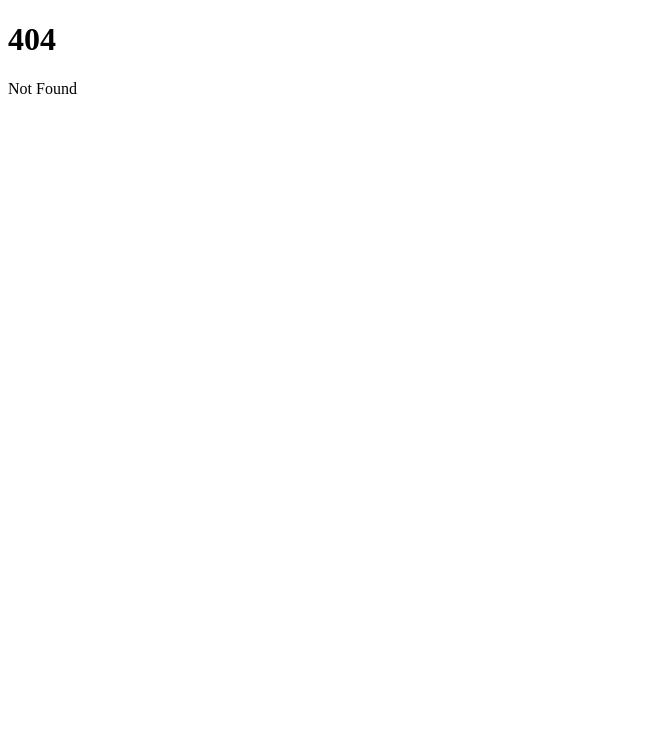
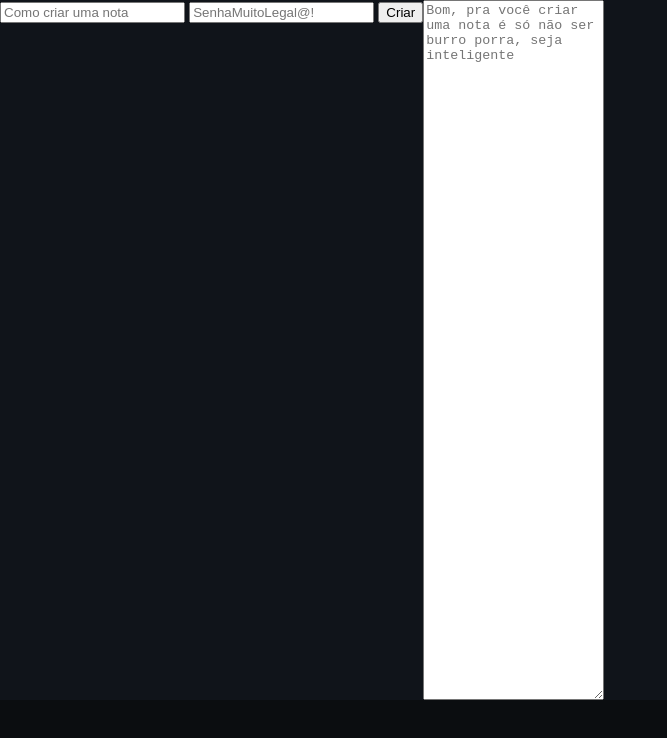
Before and after one commit to dukaslech/private-notes, a SvelteKit app: page /criar in a window 1280 px wide. Before the commit this address had no page. Shown: the top 738 px of the page, without its empty margins (0-667 px from the left). Built offline with nearby package versions, Linux system fonts and the light colour scheme.

Commit message:
Pagina Painel refeita

```diff
--- /dev/null
+++ b/src/routes/criar/+page.svelte
@@ -0,0 +1,29 @@
+<script>
+    import { page } from "$app/stores";
+    import { onMount } from "svelte";
+    import "./style.css";
+
+    let title = "";
+    let body = ""
+    let pass = "";
+    onMount(async () => {
+        token = localStorage.getItem("token");
+
+        if (!token || token === "semtoken") {
+            window.location.href = "/login";
+            return;
+        }
+    });
+</script>
+
+<div class="card">
+    <div class="inputs">
+        <input class="title" placeholder="Como criar uma nota" />
+        <input class="Senha" placeholder="SenhaMuitoLegal@!" />
+        <button class="btn-create">Criar</button>
+    </div>
+    <textarea
+        class="body"
+        placeholder="Bom, pra você criar uma nota é só não ser burro porra, seja inteligente"
+    ></textarea>
+</div>
--- /dev/null
+++ b/src/routes/criar/style.css
@@ -0,0 +1,41 @@
+:root {
+  /* Base */
+  --bg: #0b0d10;          /* fundo principal */
+  --panel: #10141a;       /* cards/caixas */
+  --panel-2: #0f1217;     /* variação */
+  --border: #1e2630;
+
+  --text: #e7edf6;
+  --muted: #a6b0bf;
+
+  --accent: #7c5cff;      /* roxo */
+  --accent-green: #22c55e; /* verde */
+  --accent-blue: #38bdf8; /* azul */
+
+  /* Estados */
+  --danger: #ef4444;
+  --shadow: 0 10px 30px rgba(0,0,0,.45);
+}
+
+* { box-sizing: border-box; }
+html, body { height: 100%; }
+
+body{
+  margin: 0;
+  font-family: system-ui, -apple-system, Segoe UI, Roboto, Arial;
+  background: var(--bg);
+  color: var(--text);
+}
+a { color: var(--accent); }
+
+.card {
+  background-color: var(--panel);
+  margin: 0 auto;
+  width: 100%;
+  height: 100%;
+  max-width: 1500px;
+  max-height: 700px;
+  display: flex;
+  flex-wrap: wrap;
+
+}
--- a/src/routes/login/+page.svelte
+++ b/src/routes/login/+page.svelte
@@ -64,7 +64,7 @@
         class="input"
         id="senha"
         type="password"
-        placeholder="Batata123@!"
+        placeholder="Abacate123@!"
         bind:value={userpassword}
       />
       <button class="btn" on:click={logar()}>Logar</button>
--- a/src/routes/login/style.css
+++ b/src/routes/login/style.css
@@ -106,7 +106,7 @@ a { color: var(--accent); }
 .btn {
   height: 40px;
   border-radius: 10px;
-  padding-left: 10px;
+  padding-left: 50px;
   font-size: 25px;
   background-color: var(--panel-2);
   color: var(--text);
--- a/src/routes/painel/+page.js
+++ /dev/null
@@ -1 +0,0 @@
-export const ssr = false;
--- a/src/routes/painel/style.css
+++ b/src/routes/painel/style.css
@@ -1,108 +1,138 @@
-/* src/routes/painel/page.css */
-body {
-  background-color: #070a12;
-}
-/* base */
-:global(body){
-  margin: 0;
-  min-height: 100vh;
-  font-family: system-ui, -apple-system, Segoe UI, Roboto, Arial, sans-serif;
-  background: #070a12;
-  color: #d7e1ff; /* menos branco */
+:root {
+  /* Base */
+  --bg: #0b0d10;          /* fundo principal */
+  --panel: #10141a;       /* cards/caixas */
+  --panel-2: #0f1217;     /* variação */
+  --border: #1e2630;
+
+  --text: #e7edf6;
+  --muted: #a6b0bf;
+
+  --accent: #7c5cff;      /* roxo */
+  --accent-green: #22c55e; /* verde */
+  --accent-blue: #38bdf8; /* azul */
+
+  /* Estados */
+  --danger: #ef4444;
+  --shadow: 0 10px 30px rgba(0,0,0,.45);
 }
 
-/* container */
-.wrap{
-  max-width: 1200px;
+* { box-sizing: border-box; }
+html, body { height: 100%; }
+
+body{
+  margin: 0;
+  font-family: system-ui, -apple-system, Segoe UI, Roboto, Arial;
+  background: var(--bg);
+  color: var(--text);
+}
+a { color: var(--accent); }
+
+
+.topbar {
+
   margin: 0 auto;
-  padding: clamp(12px, 2vw, 18px);
+  background-color: var(--panel);
+  width: 100%;
+  max-width: 600px;
+  display: flex;
+  justify-content: space-evenly;
+  flex-direction: row;
+  flex-wrap: wrap;
+  border-radius: 12px;
+  margin-bottom: 50px;
+    margin-top: 30px;
+
 }
 
-/* header */
-.topbar{
+.title {
+  padding: 10px;
+}
+
+.btn {
+  width: 15%;
+  height: 50px;
+  margin-top: 25px;
+  margin-left: 10px;
+  font-size: 25px;
+
+  background-color: var(--panel-2);
+  color: var(--text);
+  border: solid var(--border) 1px;
+  border-radius: 10px;
+}
+
+.btn:hover {
+  background-color: #111418;
+}
+
+.grid {
+  background-color: var(--panel);
+  width: 100%;
+  max-width: 1500px;
+  margin: 0 auto;
+  height: auto;
+  display: flex;
+  flex-direction: row;
+  gap: 10px;
+  flex-wrap: wrap;
+  /*justify-content: space-evenly;*/
+  padding-top: 20px;
+  padding-bottom: 20px;
+  padding-right: 15px;
+  padding-left: 15px;
+  flex: 1 0 0;
+}
+
+.card {
+  background-color: var(--panel-2);
+  width: 150px;
+  height: 60px;
   display: flex;
   align-items: center;
-  justify-content: space-between;
-  gap: 12px;
-
-  padding: clamp(14px, 2vw, 18px);
-  border: 1px solid rgba(255,255,255,.06);
-  background: #0b1020;           /* mais “escuro sólido” */
-  border-radius: 18px;
-  box-shadow: 0 18px 50px rgba(0,0,0,.55);
+  justify-content: center;
 }
 
-.title{
-  margin: 0;
-  font-size: clamp(22px, 4vw, 54px);
-  font-weight: 900;
-  letter-spacing: .6px;
-  line-height: 1.05;
-  color: #cdd9ff;               /* menos branco */
+.card-title {
+  text-align: center;
 }
 
-.user{
-  color: #9fb2ff;               /* destaque suave */
+a {
+  text-decoration: none;
+  color: var(--text);
 }
 
-/* button */
-.btn{
-  height: 44px;
-  padding: 0 18px;
-  border: 1px solid rgba(255,255,255,.06);
+
+/* CELULAR */
+
+@media only screen and (max-width: 480px){
+  .topbar {
+    margin: 0 auto;
+    background-color: var(--panel);
+    width: 100%;
+    max-width: 600px;
+    height: auto;
+    display: flex;
+    /*justify-content: space-evenly;*/
+    flex-direction: row;
+    flex-wrap: wrap;
     border-radius: 12px;
-
-  background: linear-gradient(135deg, #6d28d9, #16a34a); /* menos neon */
-  color: #06110a;
-  font-weight: 900;
-  cursor: pointer;
-  white-space: nowrap;
-  transition: transform .06s, filter .15s;
+    margin-bottom: 50px;
   }
 
-.btn:hover{ filter: brightness(1.03); }
-.btn:active{ transform: translateY(1px); }
+  .btn {
+    width: 15%;
+    height: 50px;
+    font-size: 15px;
 
-/* grid */
-.grid{
-  margin-top: 16px;
-  display: grid;
-  gap: 14px;
-  grid-template-columns: repeat(auto-fit, minmax(220px, 1fr));
+    background-color: var(--panel-2);
+    color: var(--text);
+    border: solid var(--border) 1px;
+    border-radius: 10px;
+    margin-bottom: 10px;
   }
 
-/* card */
-.card{
-  padding: 16px;
-  border-radius: 16px;
-  border: 1px solid rgba(255,255,255,.06);
-  background: #0b1020;          /* igual ao header */
-  box-shadow: 0 10px 28px rgba(0,0,0,.45);
-  transition: transform .08s, border-color .15s, background .15s;
+  .title {
+    padding: 0px;
   }
-
-.card:hover{
-  transform: translateY(-2px);
-  border-color: rgba(109,40,217,.35); /* roxo suave */
-  background: #0d1428;
 }
-
-/* title inside card */
-.card-title{
-  margin: 0;
-  font-size: 16px;
-  font-weight: 800;
-  color: #c6d3ff;              /* menos branco */
-  overflow: hidden;
-  text-overflow: ellipsis;
-  white-space: nowrap;
-}
-
-@media (max-width: 520px){
-  .topbar{ flex-direction: column; align-items: flex-start; }
-  .btn{ width: 100%; }
-}
-
-@media (prefers-reduced-motion: reduce){
-  .btn, .card{ transition: none; }
-}
```
Also changed, not shown: src/routes/+page.svelte (added, +20 -0 lines), src/routes/painel/+page.svelte (+18 -10 lines), 2 other files (tests, documents, lock files or other folders). Lines whose indentation alone changed are shown as unchanged.
